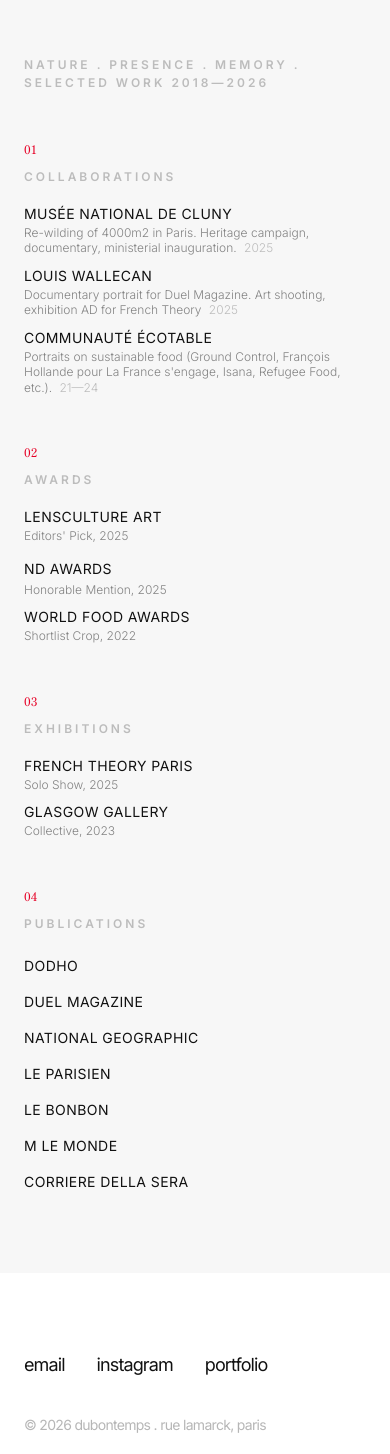
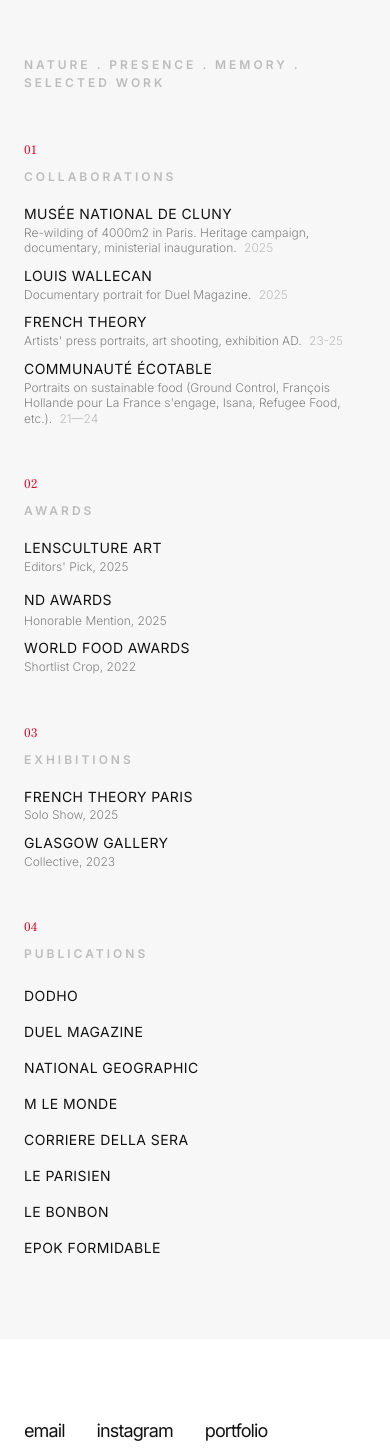
Before and after one commit to dubontemps/dubontemps-site, a React (Vite) app: page / in a window 390 px wide. Shown: the part 5603-7057 px from the top of the page. Built offline with nearby package versions, Linux system fonts and the light colour scheme.

Commit message:
v30 icone mobile

```diff
--- a/src/App.jsx
+++ b/src/App.jsx
@@ -91,7 +91,8 @@
         num: "01",
         items: [
           { client: 'Musée national de Cluny', role: "Végétalisation de 4000m2 dans Paris. Campagne patrimoniale, reportages, inauguration ministérielle.", date: '2025' },
-          { client: 'Louis Wallecan', role: "Portrait documentaire pour Duel Magazine. Art shooting et DA d'exposition pour French Theory.", date: '2025' },
+          { client: 'Louis Wallecan', role: "Portrait pour Duel Magazine.", date: '2025' },
+          { client: 'French Theory', role: "Portraits presse artistes, art shooting et DA d'exposition.", date: '23-25' },
           { client: 'Communauté Écotable', role: "Portraits sur l'alimentation durable (Ground Control, François Hollande pour La France s'engage, Isana, Refugee Food, etc.).", date: '21—24' }
         ]
       },
@@ -118,11 +119,12 @@
         items: [
           { name: "Dodho", url: "https://www.dodho.com/the-art-of-silence-by-dubontemps-photography-between-shadow-and-light/" },
           { name: "Duel Magazine", url: "https://www.duelmagazine.com/louis-wallecan/" },
-          { name: "National Geographic", url: "https://www.facebook.com/NatGeoHistory/posts/rosy-faced-lovebirds-are-a-species-of-parrot-known-for-typically-monogamou/10156100536768336/" },
+          { name: "National Geographic" },
+          { name: "M Le Monde" },
+          { name: "Corriere della Sera" },
           { name: "Le Parisien", url: "https://www.leparisien.fr/paris-75/paris-les-restaurateurs-s-associent-pour-offrir-des-repas-aux-etudiants-09-03-2021-8427762.php" },
           { name: "Le Bonbon", url: "https://www.lebonbon.fr/paris/loisirs/ce-jardin-medieval-4000m2-ressucite-plein-paris/" },
-          { name: "M Le Monde" },
-          { name: "Corriere della Sera" }
+          { name: "Epok Formidable", url: "https://www.1-epok-formidable.fr/archives/18498" },
         ]
       }
     },
@@ -212,13 +214,14 @@
       }
     ],
     index: {
-      intro: "Nature . Presence . Memory . Selected Work 2018—2026",
+      intro: "Nature . Presence . Memory . Selected Work",
       collabs: {
         label: "Collaborations",
         num: "01",
         items: [
             { client: 'Musée national de Cluny', role: "Re-wilding of 4000m2 in Paris. Heritage campaign, documentary, ministerial inauguration.", date: '2025' },
-            { client: 'Louis Wallecan', role: "Documentary portrait for Duel Magazine. Art shooting, exhibition AD for French Theory", date: '2025' },
+            { client: 'Louis Wallecan', role: "Documentary portrait for Duel Magazine.", date: '2025' },
+            { client: 'French Theory', role: "Artists' press portraits, art shooting, exhibition AD.", date: '23-25' },
             { client: 'Communauté Écotable', role: "Portraits on sustainable food (Ground Control, François Hollande pour La France s'engage, Isana, Refugee Food, etc.).", date: '21—24' }
         ]
       },
@@ -245,11 +248,12 @@
         items: [
           { name: "Dodho", url: "https://www.dodho.com/the-art-of-silence-by-dubontemps-photography-between-shadow-and-light/" },
           { name: "Duel Magazine", url: "https://www.duelmagazine.com/louis-wallecan/" },
-          { name: "National Geographic", url: "https://www.facebook.com/NatGeoHistory/posts/rosy-faced-lovebirds-are-a-species-of-parrot-known-for-their-typically-monogamou/10156100536768336/" },
+          { name: "National Geographic" },
+          { name: "M Le Monde" },
+          { name: "Corriere della Sera" },
           { name: "Le Parisien", url: "https://www.leparisien.fr/paris-75/paris-les-restaurateurs-s-associent-pour-offrir-des-repas-aux-etudiants-09-03-2021-8427762.php" },
           { name: "Le Bonbon", url: "https://www.lebonbon.fr/paris/loisirs/ce-jardin-medieval-4000m2-ressucite-plein-paris/" },
-          { name: "M Le Monde" },
-          { name: "Corriere della Sera" }
+          { name: "Epok Formidable", url: "https://www.1-epok-formidable.fr/archives/18498" },
         ]
       }
     },
@@ -329,20 +333,6 @@
       margin-top: 0;
     }
     .brand-style:hover { color: var(--carmine); }
-
-    .mobile-nav-btn {
-      font-family: var(--sans);
-      font-size: 18px;
-      font-weight: 400;
-      text-transform: lowercase;
-      letter-spacing: -0.02em;
-      line-height: 1;
-      transition: color 0.4s ease;
-      margin-top: 0;
-      -webkit-appearance: none;
-      background: transparent;
-      border: none;
-    }
 
     .nav-blur {
       backdrop-filter: blur(20px);
@@ -546,12 +536,6 @@
         --header-h: 64px;
       }
       .mobile-nav-btn {
-        font-family: var(--sans);
-        font-size: 18px;
-        font-weight: 400;
-        text-transform: lowercase;
-        letter-spacing: -0.02em;
-        line-height: 1;
       -webkit-appearance: none;
       background: transparent;
       border: none;
@@ -559,10 +543,18 @@
       margin: 0;
       color: var(--ink);
       display: flex;
-        align-items: center;
-        transition: color 0.4s ease;
+      flex-direction: column;
+      align-items: flex-end; /* Aligne les traits à droite */
+      gap: 6px;              /* Espace entre les deux traits */
       cursor: pointer;
-} }}
+      }
+
+    .btn-line {
+      height: 1.5px;         /* Épaisseur légèrement accentuée pour le mobile */
+      background-color: currentColor;
+      transition: width 0.3s ease;
+    }
+}
       }
     }
   `}</style>
@@ -762,7 +754,8 @@
             </nav>
 
             <button onClick={() => setMobileMenuOpen(true)} className="md:hidden mobile-nav-btn" aria-label="Ouvrir le menu">
-              {navData.menu}
+              <div className="btn-line w-[22px]" />
+              <div className="btn-line w-[14px]" />
             </button>
           </motion.header>
         )}
```
Lines whose indentation alone changed are shown as unchanged.
